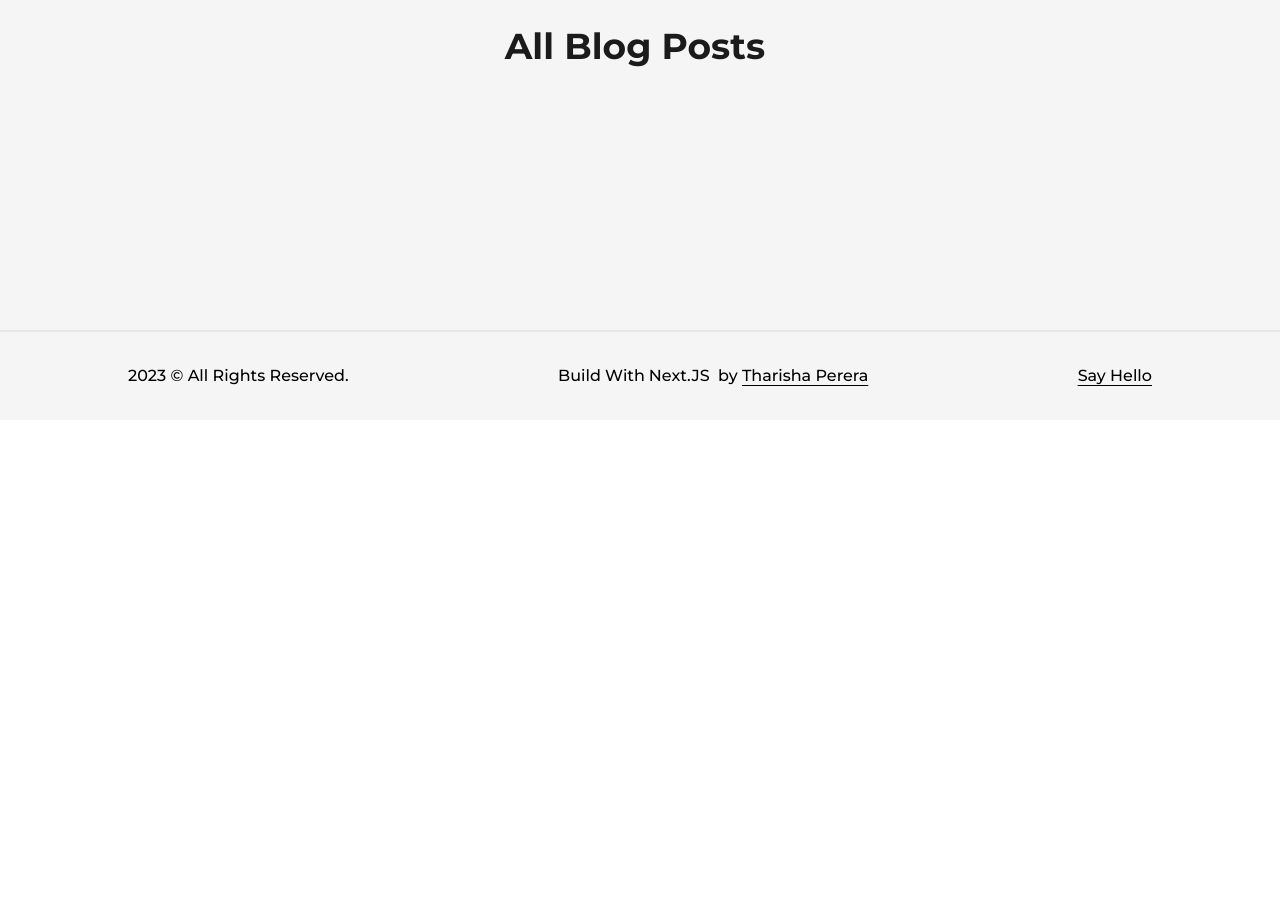
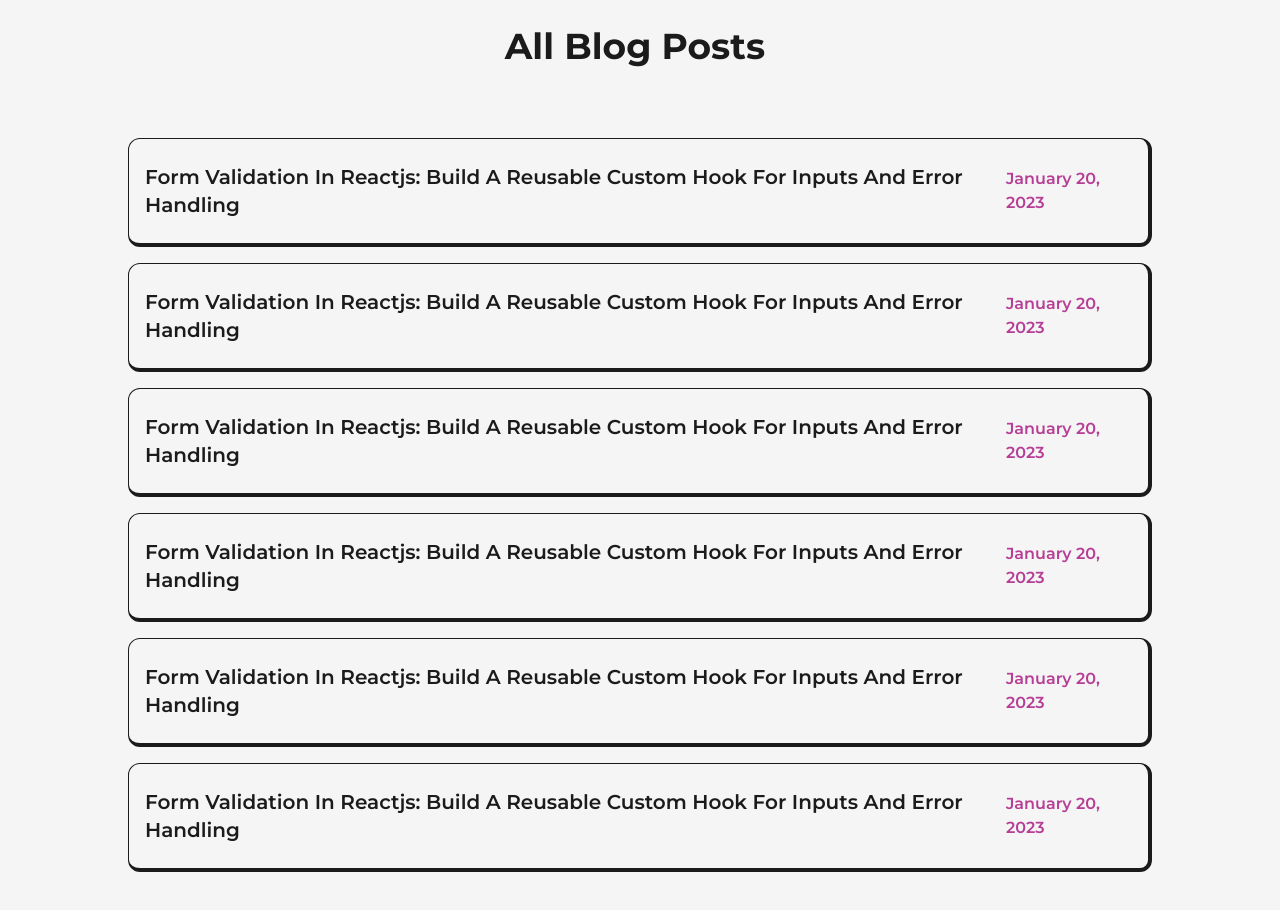
Before and after one commit to TharishaPerera/portfolio-next, a Next.js app: page /blog in a window 1280 px wide. Shown: the part 880-1790 px from the top of the page. Before the commit the page ends 1300 px from the top, so only its background shows below. Built offline with nearby package versions, Linux system fonts and the light colour scheme.

Commit message:
blog page

```diff
--- a/src/pages/blog.js
+++ b/src/pages/blog.js
@@ -3,11 +3,47 @@
 import Head from 'next/head'
 import Image from 'next/image'
 import Link from 'next/link'
-import React from 'react'
+import React, { useRef } from 'react'
 import blog1 from "../../public/images/articles/pagination component in reactjs.jpg"
-import { motion } from 'framer-motion'
+import { motion, useMotionValue } from 'framer-motion'
+
+import blogImg from "../../public/images/articles/create modal component in react using react portals.png"
 
 const FramerImage = motion(Image)
+
+const MovingImg = ({title, img, link}) => {
+    const x = useMotionValue(0)
+    const y = useMotionValue(0)
+    const imgRef = useRef(null)
+
+    function handleMouse(event) {
+        imgRef.current.style.display = "inline-block"
+        x.set(event.pageX)
+        y.set(-10)
+    }
+
+    function handleMouseLeave(event) {
+        imgRef.current.style.display = "none"
+        x.set(0)
+        y.set(0)
+    }
+
+    return(
+        <Link href={link} target='_blank' onMouseMove={handleMouse} onMouseLeave={handleMouseLeave} >
+            <h2 className='capitalize text-xl font-semibold hover:underline underline-offset-4'>{title}</h2>
+            <FramerImage style={{x:x, y:y}} initial={{opacity:0}} whileInView={{opacity:1, transition:{duration:0.3}}} ref={imgRef} src={img} alt={title} className='z-10 w-96 h-auto hidden absolute rounded-lg' />
+        </Link>
+    )
+}
+
+const BlogPost = ({ img, title, date, link }) => {
+    return (
+        <motion.li initial={{y:200, opacity:0}} whileInView={{y:0, opacity:1, transition:{duration:1, ease:"easeInOut"}}} viewport={{once:true}} className='relative w-full p-4 py-6 my-4 rounded-xl flex items-center justify-between bg-light text-dark first:mt-0 border border-solid border-dark border-r-4 border-b-4'>
+            <MovingImg title={title} img={img} link={link} />
+            <span className='text-primary font-semibold pl-4'>{date}</span>
+        </motion.li>
+    )
+}
 
 const FeaturedBlog = ({ img, title, time, summary, link }) => {
     return (
@@ -15,8 +51,8 @@
             <div className='absolute top-0 -right-2 -z-10 w-[100%] h-[102%] rounded-3xl bg-dark' />
             <Link href={link} target='_blank' className='w-full inline-block cursor-pointer overflow-hidden rounded-lg'>
                 <FramerImage src={img} alt={title} className='w-full h-auto'
-                    whileHover={{scale:1.05}}
-                    transition={{duration:0.2}}
+                    whileHover={{ scale: 1.05 }}
+                    transition={{ duration: 0.2 }}
                 />
             </Link>
             <Link href={link} target='_blank'>
@@ -39,6 +75,14 @@
                 <Layout className='pt-16'>
                     <AnimatedText text="Words Can Change The World!" className="!text-7xl mb-16" />
                     <ul className='grid grid-cols-3 gap-16 '>
+                        {/* <FeaturedBlog
+                            img={}
+                            title=""
+                            time=""
+                            summary=""
+                            link=""
+                        /> */}
+
                         <FeaturedBlog
                             img={blog1}
                             title="Build A Custom Pagination Component In Reactjs From Scratch"
@@ -71,6 +115,52 @@
                     </ul>
 
                     <AnimatedText text="All Blog Posts" className="!text-4xl my-16" />
+
+                    <ul>
+                        {/* <BlogPost
+                            title=""
+                            date=""
+                            link=""
+                            img={}
+                        /> */}
+                        <BlogPost
+                            title="Form Validation In Reactjs: Build A Reusable Custom Hook For Inputs And Error Handling"
+                            date="January 20, 2023"
+                            link="/"
+                            img={blogImg}
+                        />
+                        <BlogPost
+                            title="Form Validation In Reactjs: Build A Reusable Custom Hook For Inputs And Error Handling"
+                            date="January 20, 2023"
+                            link="/"
+                            img={blogImg}
+                        />
+                        <BlogPost
+                            title="Form Validation In Reactjs: Build A Reusable Custom Hook For Inputs And Error Handling"
+                            date="January 20, 2023"
+                            link="/"
+                            img={blogImg}
+                        />
+                        <BlogPost
+                            title="Form Validation In Reactjs: Build A Reusable Custom Hook For Inputs And Error Handling"
+                            date="January 20, 2023"
+                            link="/"
+                            img={blogImg}
+                        />
+                        <BlogPost
+                            title="Form Validation In Reactjs: Build A Reusable Custom Hook For Inputs And Error Handling"
+                            date="January 20, 2023"
+                            link="/"
+                            img={blogImg}
+                        />
+                        <BlogPost
+                            title="Form Validation In Reactjs: Build A Reusable Custom Hook For Inputs And Error Handling"
+                            date="January 20, 2023"
+                            link="/"
+                            img={blogImg}
+                        />
+                    </ul>
+
                 </Layout>
             </main>
         </>
```
